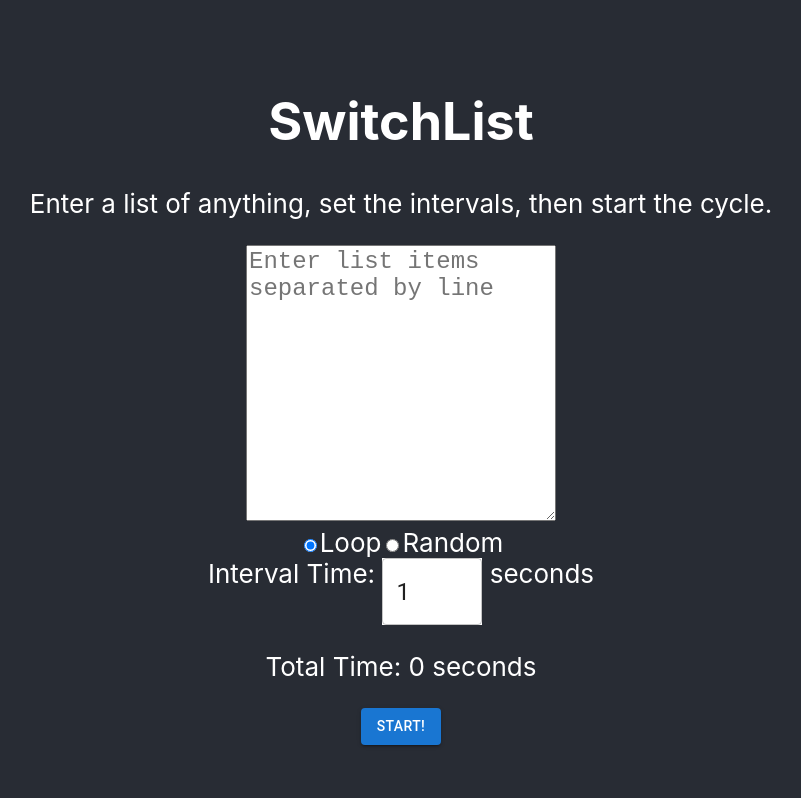
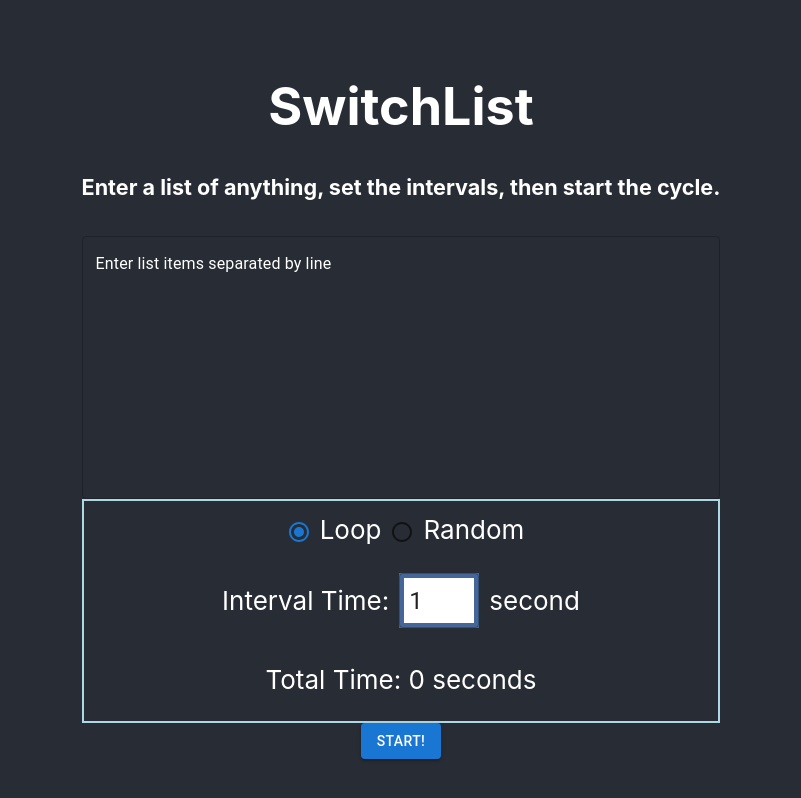
Before and after one commit to ElderlyC/Switchlist, a React (Create React App) app: page / in a window 1280 px wide. Shown: the whole page, without its empty margins (239-1040 px from the left). Built offline with nearby package versions, Linux system fonts and the light colour scheme.

Commit message:
prettifying

```diff
--- a/public/index.html
+++ b/public/index.html
@@ -2,13 +2,10 @@
 <html lang="en">
   <head>
     <meta charset="utf-8" />
-    <link rel="icon" href="%PUBLIC_URL%/favicon.ico" />
+    <link rel="icon" href="%PUBLIC_URL%/switchlistLogo.png" />
     <meta name="viewport" content="width=device-width, initial-scale=1" />
     <meta name="theme-color" content="#000000" />
-    <meta
-      name="description"
-      content="Web site created using create-react-app"
-    />
+    <meta name="description" content="Loop through lists" />
     <link rel="apple-touch-icon" href="%PUBLIC_URL%/logo192.png" />
     <!--
       manifest.json provides metadata used when your web app is installed on a
@@ -24,7 +21,7 @@
       work correctly both with client-side routing and a non-root public URL.
       Learn how to configure a non-root public URL by running `npm run build`.
     -->
-    <title>React App</title>
+    <title>SwitchList</title>
   </head>
   <body>
     <noscript>You need to enable JavaScript to run this app.</noscript>
--- a/src/App.tsx
+++ b/src/App.tsx
@@ -1,6 +1,5 @@
 import { useState, useEffect, ChangeEvent } from "react";
-import Button from "@mui/material/Button";
-import TextField from "@mui/material/TextField";
+import { Button, TextField, Box, Radio } from "@mui/material";
 import "./App.css";
 
 function App() {
@@ -11,12 +10,14 @@ function App() {
   const [isRandom, setRandom] = useState<Boolean>(false);
   const [selectedRadio, setSelectedRadio] = useState<string>("loop");
 
+  const totalTime = itemList.split("\n").filter(Boolean).length * intervalTime;
+
   const handleChange = (e: ChangeEvent<HTMLTextAreaElement>) => {
     setItemList(e.target.value);
   };
 
   const handleIntervalChange = (e: ChangeEvent<HTMLInputElement>) => {
-    setIntervalTime(parseInt(e.target.value));
+    setIntervalTime(parseFloat(e.target.value));
   };
 
   const handleRadioChange = (e: ChangeEvent<HTMLInputElement>) => {
@@ -26,7 +27,7 @@ function App() {
 
   const handleStart = () => {
     const itemsArray = itemList.split("\n").filter(Boolean); // Splitting by lines and removing empty strings
-    setLooping(true);
+    if (itemsArray.length > 0) setLooping(true);
 
     if (isRandom) {
       const getRandomValue = () => Math.random() - 0.5;
@@ -71,36 +72,51 @@ function App() {
         {!looping && (
           <div>
             <h1>SwitchList</h1>
-            <p>
+            <h5>
               Enter a list of anything, set the intervals, then start the cycle.
-            </p>
+            </h5>
             <div>
-              <textarea
+              <TextField
                 id="itemlist"
-                placeholder="Enter list items separated by line"
+                label="Enter list items separated by line"
+                multiline
                 rows={10}
+                variant="outlined"
+                fullWidth
+                value={itemList}
                 onChange={handleChange}
-                value={itemList}
-              ></textarea>
-              <div>
-                <input
-                  type="radio"
+                style={{
+                  color: "white",
+                }}
+                InputLabelProps={{
+                  style: { color: "white" },
+                }}
+                InputProps={{ style: { color: "white", border: "green" } }}
+              />
+              <Box sx={{ border: "lightblue solid 2px" }}>
+                <Box style={{ margin: "10px" }}>
+                  <Radio
                     id="loop"
                     name="cycling"
                     checked={selectedRadio === "loop"}
                     onChange={handleRadioChange}
                   />
                   <label htmlFor="loop">Loop</label>
-                <input
-                  type="radio"
+                  <Radio
                     id="random"
                     name="cycling"
                     checked={selectedRadio === "random"}
                     onChange={handleRadioChange}
                   />
                   <label htmlFor="random">Random</label>
-              </div>
-              <div>
+                </Box>
+                <Box
+                  style={{
+                    display: "flex",
+                    justifyContent: "center",
+                    alignItems: "center",
+                  }}
+                >
                   {"Interval Time: "}
                   <TextField
                     id="timeInterval"
@@ -108,18 +124,25 @@ function App() {
                     defaultValue={intervalTime}
                     variant="outlined"
                     onChange={handleIntervalChange}
-                  sx={{ width: "100px" }}
+                    sx={{ width: "80px", margin: "10px" }}
                     inputProps={{
-                    style: { fontSize: "1.5rem", background: "white" },
+                      style: {
+                        fontSize: "1.5rem",
+                        background: "white",
+                        padding: 5,
+                        border: "#469  solid 5px",
+                      },
+                      step: 0.1,
                     }}
                   />
-                {" seconds"}
-              </div>
+                  {` second${intervalTime !== 1 ? "s" : ""}`}
+                </Box>
                 <p>
-                Total Time:{" "}
-                {itemList.split("\n").filter(Boolean).length * intervalTime}{" "}
-                seconds
+                  {`Total Time: ${totalTime} second${
+                    totalTime === 1 ? "" : "s"
+                  }`}
                 </p>
+              </Box>
             </div>
             <Button onClick={handleStart} variant="contained" color="primary">
               Start!
```
Also changed, not shown: public/switchlistLogo.png (added). Lines whose indentation alone changed are shown as unchanged.
